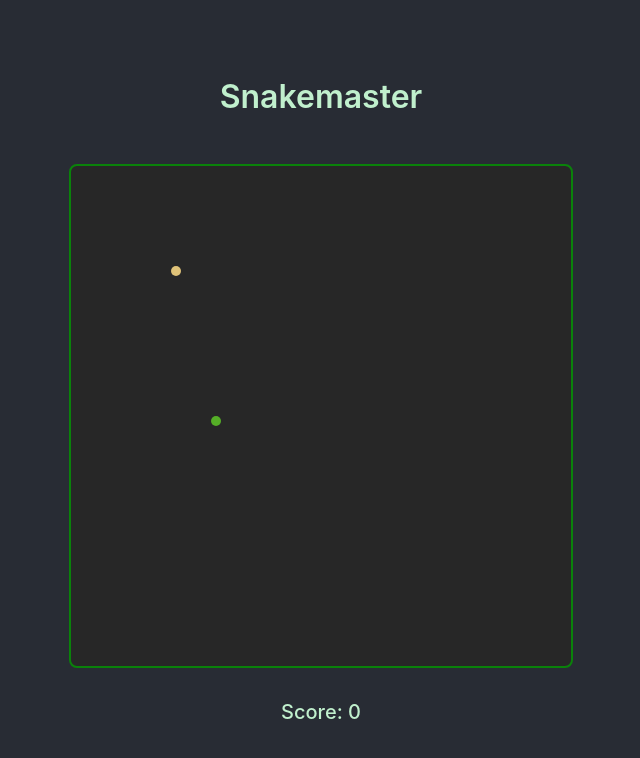
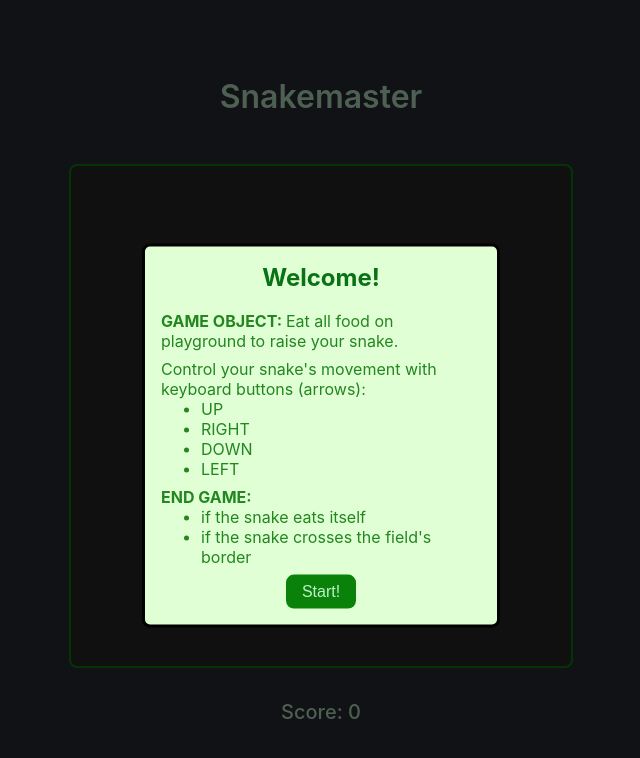
Before and after one commit to sirreus/snake-game, a React (Create React App) app: page / in a window 1280 px wide. Shown: the top 758 px of the page, without its empty margins (319-959 px from the left). Built offline with nearby package versions, Linux system fonts and the light colour scheme.

Commit message:
start dialog

```diff
--- a/src/Main.tsx
+++ b/src/Main.tsx
@@ -20,7 +20,7 @@ const Game: React.FC = () => {
   const [direction, setDirection] = useState<Direction>("RIGHT");
   const [score, setScore] = useState<number>(0);
   const [speed, setSpeed] = useState<number>(INITIAL_SPEED);
-  const gameRunning = useRef(true);
+  const gameRunning = useRef(false);
 
   const fieldArray = Array.from({ length: GRID_SIZE });
 
@@ -146,13 +146,25 @@ const Game: React.FC = () => {
 
   return (
     <main>
-      {gameOver && (
+      {/* INIT GAME */}
+      {!gameRunning.current && !gameOver && (
+        <Dialog
+          type="start"
+          text={`Your score is ${score}`}
+          startGameHandler={() => startGame()}
+        />
+      )}
+
+      {/* GAME OVER */}
+      {!gameRunning.current && gameOver && (
         <Dialog
           type="end"
           text={`Your score is ${score}`}
           startGameHandler={() => startGame()}
         />
       )}
+
+      {/* RUNNING GAME */}
       <div className={!gameOver ? "game-field" : "game-field game-over"}>
         {fieldArray.map((_, row) => (
           <div className="field-row" key={row}>
--- a/src/colors.css
+++ b/src/colors.css
@@ -6,6 +6,10 @@
   --food: #dfc278;
   --text: white;
 
+  --dialog-game-start-bg: #e0ffd5;
+  --dialog-game-start-title: #087215;
+  --dialog-game-start-text: #23861f;
+
   --start-btn-bg: #0a820a;
   --start-btn-text: #c0f0cd;
 
--- a/src/components/Dialog/Dialog.tsx
+++ b/src/components/Dialog/Dialog.tsx
@@ -15,16 +15,49 @@ export const Dialog: React.FC<IDialog> = ({ text, type, startGameHandler }) => {
   const makeClass = (baseClass: string) =>
     [baseClass, type === "start" ? "start" : "game-over"].join(" ");
 
+  const GameDescription = () => (
+    <div className="game-description">
+      <p className={makeClass("dialog-text")}>
+        <b>GAME OBJECT: </b>Eat all food on playground to raise your snake.
+      </p>
+
+      <p className={makeClass("dialog-text")}>
+        Control your snake's movement with keyboard buttons (arrows):
+        <ul style={{ margin: 0 }}>
+          <li>UP</li>
+          <li>RIGHT</li>
+          <li>DOWN</li>
+          <li>LEFT</li>
+        </ul>
+      </p>
+
+      <p className={makeClass("dialog-text")}>
+        <b>END GAME: </b>
+        <ul style={{ margin: 0 }}>
+          <li>if the snake eats itself</li>
+          <li>if the snake crosses the field's border</li>
+        </ul>
+      </p>
+    </div>
+  );
+
   return (
     <div className="modal">
       <dialog className={makeClass("dialog")}>
         <h2 className={makeClass("dialog-title")}>
           {type === "start" ? "Welcome!" : "GAME OVER"}
         </h2>
+
         {type === "end" && (
           <span className={makeClass("dialog-text")}>{text}</span>
         )}
-        <StartButton text="Start again!" onClick={startGameHandler} />
+
+        {type === "start" && <GameDescription />}
+
+        <StartButton
+          text={type === "start" ? "Start!" : "Start again!"}
+          onClick={startGameHandler}
+        />
       </dialog>
     </div>
   );
--- a/src/components/Dialog/styles.css
+++ b/src/components/Dialog/styles.css
@@ -27,6 +27,10 @@
   z-index: 3;
 }
 
+.dialog.start {
+  background-color: var(--dialog-game-start-bg);
+}
+
 .dialog.game-over {
   background-color: var(--dialog-game-over-bg);
 }
@@ -35,15 +39,33 @@
   margin-top: 0;
 }
 
+.dialog-title.start {
+  color: var(--dialog-game-start-title);
+}
+
 .dialog-title.game-over {
   color: var(--dialog-game-over-title);
 }
 
 .dialog-text {
   margin-bottom: 32px;
-  color: var(--dialog-game-over-text);
+  text-align: left;
+}
+
+.dialog-text.start {
+  color: var(--dialog-game-start-text);
 }
 
 .dialog-text.game-over {
   color: var(--dialog-game-over-text);
 }
+
+.game-description {
+  display: flex;
+  flex-direction: column;
+  align-items: flex-start;
+}
+
+.game-description > p {
+  margin: 0 0 8px 0;
+}
```
Also changed, not shown: 1 other file (tests, documents, lock files or other folders).
